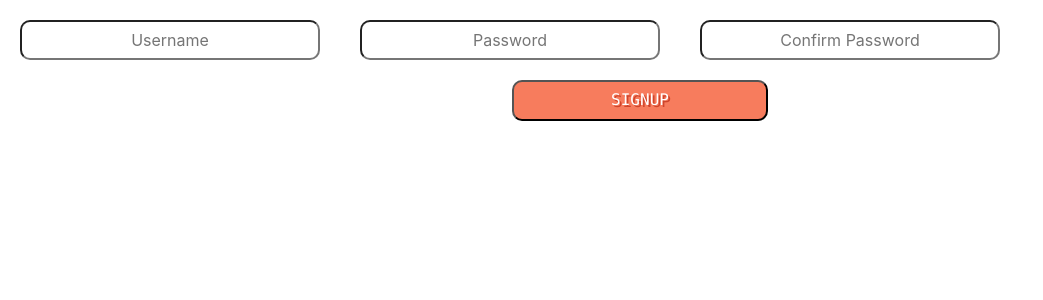
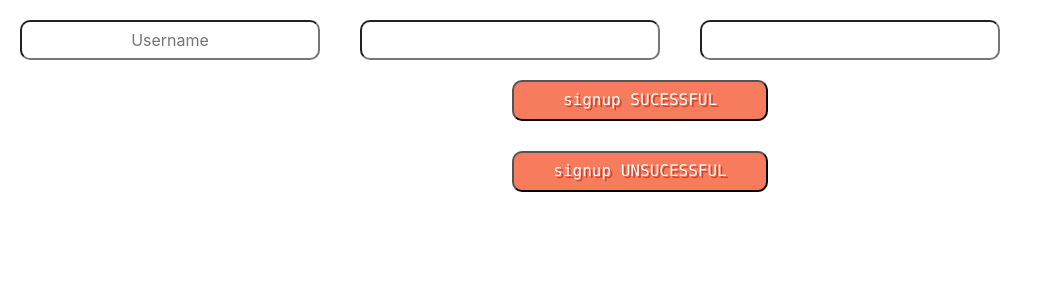
Before and after one commit to mariapapag95/billy_final, a React (Create React App) app in the folder front/react/: page /signup in a window 1280 px wide. Shown: the top 300 px of the page, without its empty margins (0-1043 px from the left). Built offline with nearby package versions, Linux system fonts and the light colour scheme; what react-stripe-elements would draw is missing.

Commit message:
signup and login

```diff
--- a/front/react/src/components/Login.js
+++ b/front/react/src/components/Login.js
@@ -1,6 +1,5 @@
 import React, {Component} from 'react'
-import { Redirect, Switch, Route } from 'react-router-dom'
-import Dash from './Dash';
+import { Redirect, Switch } from 'react-router-dom'
 
 class Login extends Component {
     state = {
--- a/front/react/src/components/Signup.js
+++ b/front/react/src/components/Signup.js
@@ -1,11 +1,31 @@
-import React from 'react'
-import Dash from './Dash';
+import React, {Component} from 'react'
+import { Redirect, Switch } from 'react-router-dom'
 
-function dash() {
-    return (<Dash/>)
+class Signup extends Component {
+    state = {
+        signup : undefined,
+        errorMessage : ""
     }
 
-function Signup() {
+    signup = () => {
+        this.setState({signup : true})
+    }
+
+    badsignup = () => {
+        this.setState({signup : false})
+    }
+
+    redirect () {
+        console.log("HELO")
+        return <Switch><Redirect from='/signup' to='/username'/></Switch>
+    }
+
+    refresh () {
+        console.log("signup = false")
+        return null
+    }
+
+    render () {
         return(
             <div>
                 <form>
@@ -18,24 +38,33 @@ function Signup() {
                     <input
                         className = "input"
                         id = "password"
-                    placeholder = "Password"
+                        placeholer = "Password"
                     >
                     </input>
                     <input
                         className = "input"
                         id = "confirm"
-                    placeholder = "Confirm Password"
+                        placeholer = "Confirm Password"
                     >
                     </input>
                     <button
                         className = "paybutton"
-                    onClick = {()=>{dash()}}
+                        onClick = {()=>{this.signup()}}
                     >
-                    SIGNUP
+                        signup SUCESSFUL
+                    </button>
+                    <button
+                        className = "paybutton"
+                        onClick = {()=>{this.badsignup()}}
+                    >
+                        signup UNSUCESSFUL
                     </button>
                 </form>
+                    {this.state.signup===true ?
+                        (this.redirect()) : (this.refresh())}
             </div>
         )
     }
+}
 
 export default Signup
```
Also changed, not shown: 1 other file (tests, documents, lock files or other folders). Lines whose indentation alone changed are shown as unchanged.
